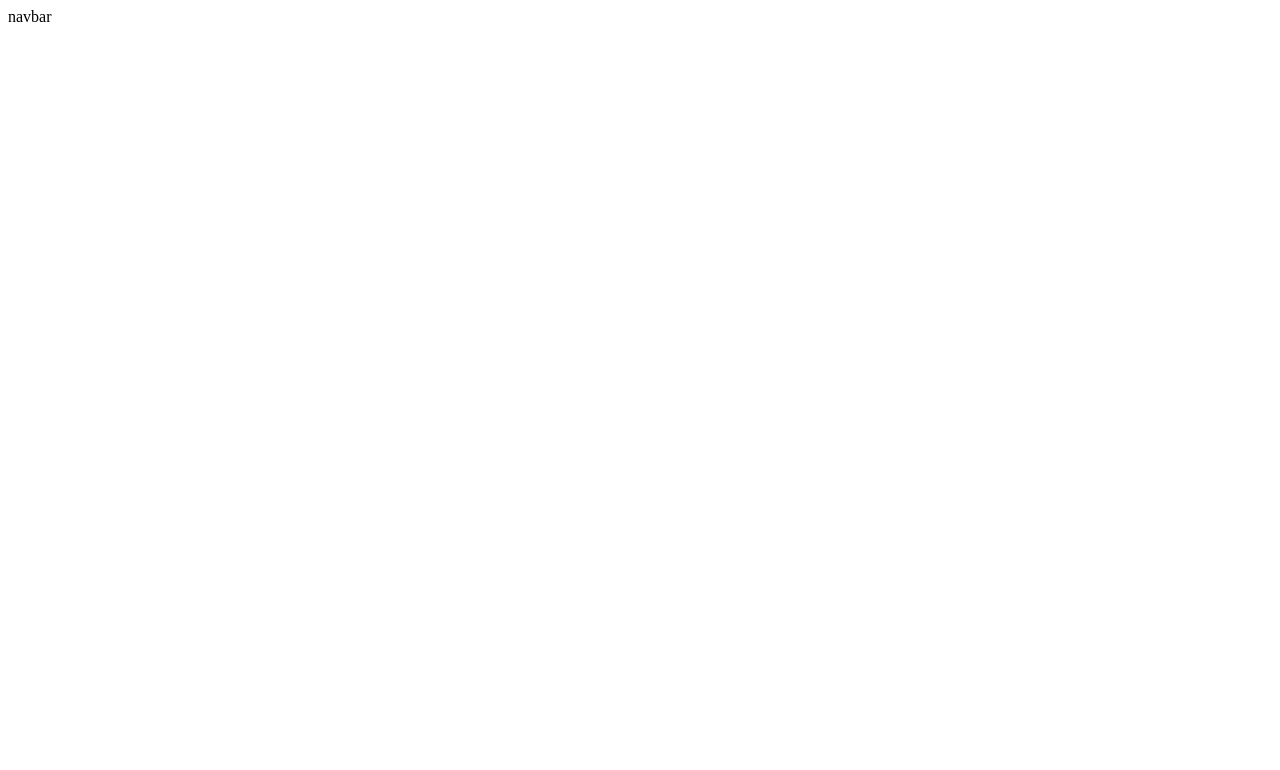
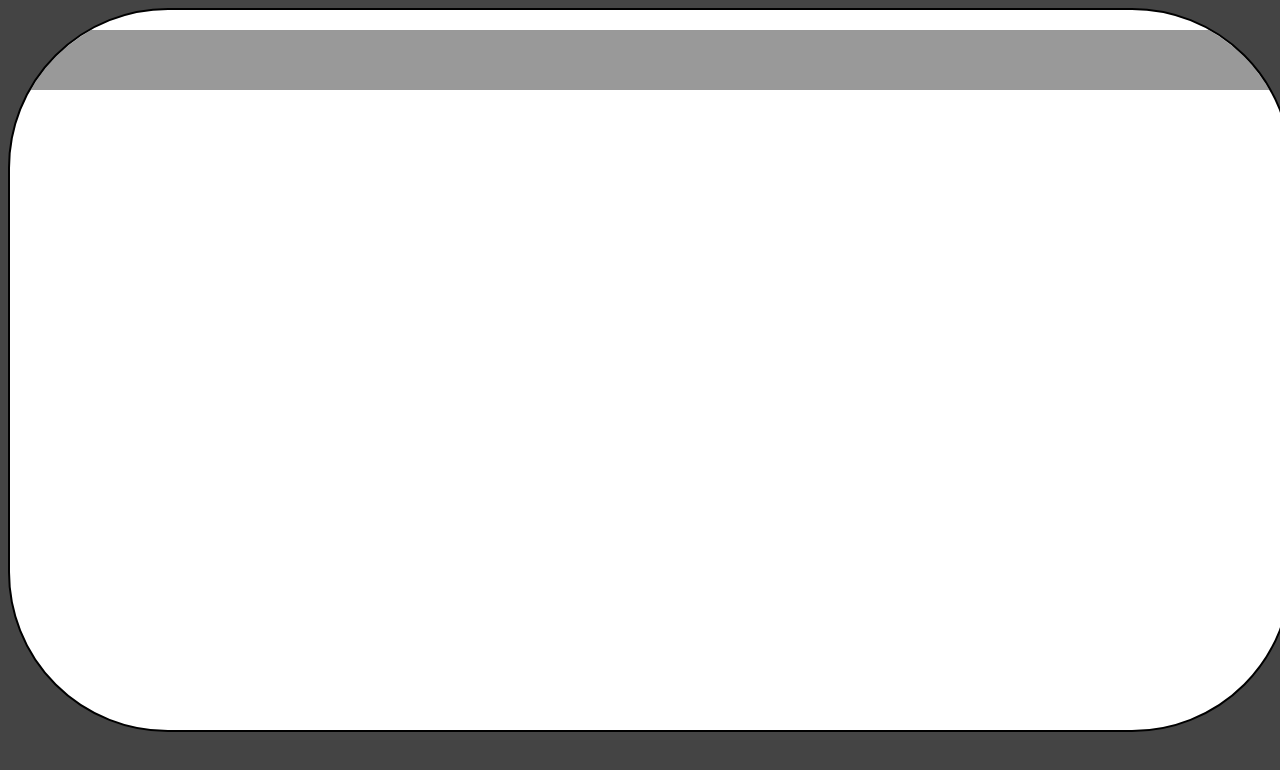
Before and after one commit to BenLee8602/bth650-group1, a React (Create React App) app: page / in a window 1280 px wide. Shown: the top 770 px of the page. Built offline with nearby package versions, Linux system fonts and the light colour scheme.

Commit message:
basic glasses layout

```diff
--- a/src/components/App.js
+++ b/src/components/App.js
@@ -6,6 +6,8 @@ import Places from './Places';
 import Notifications from './Notifications';
 import AppIntegration from './AppIntegration';
 import Translation from './Translation';
+
+import "../style/App.css";
 
 
 function App() {
--- a/src/components/Glasses.js
+++ b/src/components/Glasses.js
@@ -1,5 +1,6 @@
 import React from "react";
 import { Outlet } from "react-router-dom";
+import "../style/Glasses.css";
 
 function Glasses() {
     return <div className="glasses">
--- a/src/style/App.css
+++ b/src/style/App.css
@@ -0,0 +1,3 @@
+html {
+    background-color: #444444;
+}
--- a/src/style/Glasses.css
+++ b/src/style/Glasses.css
@@ -0,0 +1,18 @@
+.glasses {
+    width: 1280px;
+    height: 720px;
+    border: 2px solid black;
+    border-radius: 160px;
+    overflow: hidden;
+    margin: auto;
+    background-color: white;
+}
+
+.navbar {
+    width: 100%;
+    height: 60px;
+    margin: 20px 0px 20px 0px;
+    background-color: black;
+    opacity: 0.4;
+    color: white;
+}
```
